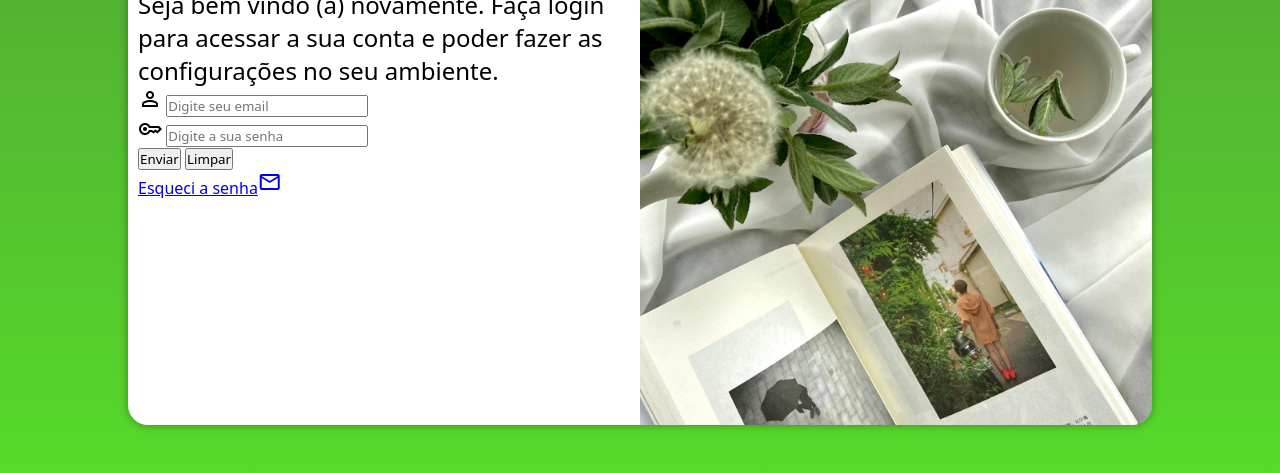
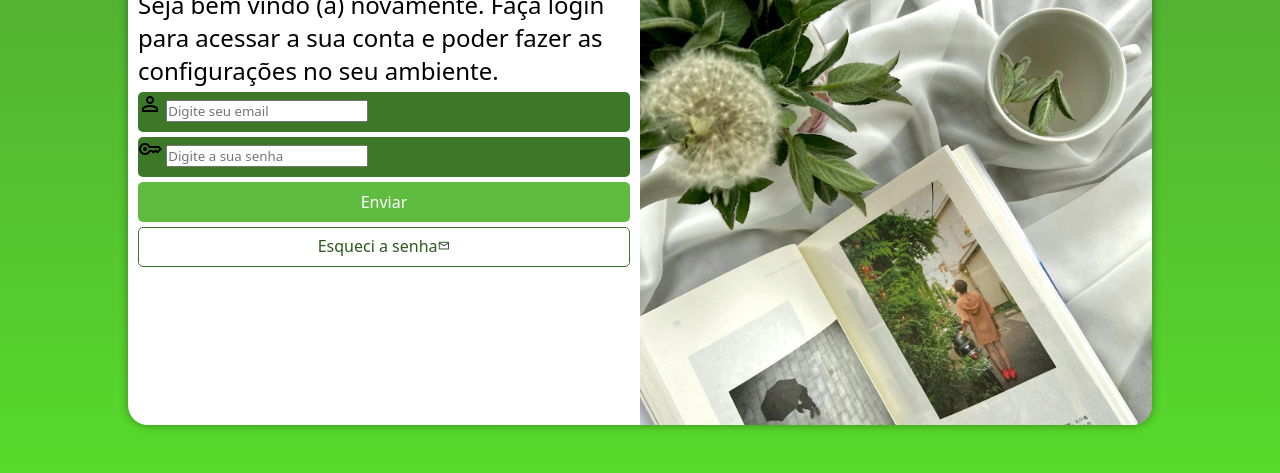
Before and after one commit to JefersonFreitas27/Projeto-login, a plain HTML site: page index.html in a window 1280 px wide. Shown: the part 225-698 px from the top of the page. Drawn offline with nearby package versions, Linux system fonts and the light colour scheme.

Commit message:
estilos ao formulario

```diff
--- a/estilos/media-query.css
+++ b/estilos/media-query.css
@@ -50,4 +50,5 @@
         font-size: 1.5em;
     }
 
+
 }
--- a/estilos/style.css
+++ b/estilos/style.css
@@ -6,42 +6,40 @@ paletas de cores
 #50A035
 */
 
-* {
-    font-family: system-ui, -apple-system, BlinkMacSystemFont, 'Segoe UI', Roboto, Oxygen, Ubuntu, Cantarell, 'Open Sans', 'Helvetica Neue', sans-serif;
+*{
+    font-family:system-ui, -apple-system, BlinkMacSystemFont, 'Segoe UI', Roboto, Oxygen, Ubuntu, Cantarell, 'Open Sans', 'Helvetica Neue', sans-serif;
     margin: 0px;
     padding: 0px;
     box-sizing: border-box;
 }
 
-body,
-html {
-    background-color: #50A035;
+body,html{
+    background-color:#50A035 ;
     height: 100vh;
     width: 100vw;
 }
 
-main {
+main{
     position: relative;
     height: 100vh;
     width: 100vw;
 }
 
-#login {
+#login{
     position: absolute;
     top: 50%;
-    left: 50%;
+    left:50%;
     overflow: hidden;
-    transform: translate(-50%, -50%);
+    transform: translate(-50%,-50%);
     background-color: white;
     width: 250px;
     height: 500px;
     border-radius: 20px;
     box-shadow: 0px 0px 10px rgba(0, 0, 0, 0.368);
-    transition: width .3s, height .3s;
-    transition-timing-function: ease;
+
 }
 
-#login>#imagem {
+#login>#imagem{
     display: block;
     background: #50A035 url(../imagens/pexels.jpg)no-repeat;
     height: 200px;
@@ -49,16 +47,74 @@ main {
     background-position: left center;
 }
 
-#login>#formulario {
+#login>#formulario{
     display: block;
     padding: 10px;
 }
 
 #login>#formulario>h1 {
-    text-align: center;
-    margin-bottom: 10px;
-}
+        text-align: center;
+        margin-bottom: 10px;
+    }
 
 #login>#formulario>p {
-    font-size: 0.8em;
-}
+        font-size: 0.8em;
+    }
+
+    form>input[type=submit]{
+        display: block;
+        font-size: 1em;
+        width: 100%;
+        height: 40px;
+        background-color: #5fbc40;
+        color: white;
+        border: none;
+        border-radius:5px;
+        cursor: pointer;
+    }
+
+    form>div.campo{
+        background-color: #3c7828;
+        display: block;
+        width: 100%;
+        height: 40px;
+        border-radius: 5px;
+        margin: 5px 0px;
+    }
+
+    div.campo>label{
+        display: none;
+    }
+
+    form>input[type=submit]:hover{
+        background-color: #67d244;
+        color: black;
+        transition: 0.3s;
+
+    }
+
+    form>a.botao{
+        display: block;
+        text-align: center;
+        font-size: 1em;
+        width: 100%;
+        height: 40px;
+        padding-top: 7px;
+        margin-top: 5px;
+        background-color: white;
+        border-radius: 5px;
+        border: 1px solid #3b7627;
+        text-decoration: none;
+        color:#2c591d;
+    }
+
+    form>a.botao>span{
+        color: rgba(17, 50, 17, 0.858);
+        font-size: 0.8em;
+    }
+
+    form>a.botao:hover{
+        background-color: #80fc56;
+        color: black;
+        transition: 0.3s;
+    }
--- a/index.html
+++ b/index.html
@@ -27,7 +27,7 @@
                         <span class="material-symbols-outlined">person</span>
                         <input type="email" name="login" id="ilogin" placeholder="Digite seu email"
                             autocomplete="email" required maxlength="30">
-                        <label for="ilogin"></label>
+                        <label for="ilogin">Login</label>
 
                     </div>
 
@@ -35,16 +35,14 @@
                         <span class="material-symbols-outlined">key</span>
                         <input type="password" name="senha" id="isenha" placeholder="Digite a sua senha"
                             autocomplete="current-password" required minlength="8" maxlength="15">
-                        <label for="isenha"></label>
+                        <label for="isenha">Senha</label>
 
                     </div>
 
-                    <div>
                         <input type="submit" value="Enviar">
-                        <input type="reset" value="Limpar">
-                    </div>
+                        <a href="#" class="botao">Esqueci a senha<span class="material-symbols-outlined">email</span>
+                        </a>
 
-                    <div><a href="#">Esqueci a senha<span class="material-symbols-outlined">email</span></a></div>
                 </form>
             </div>
 
```
